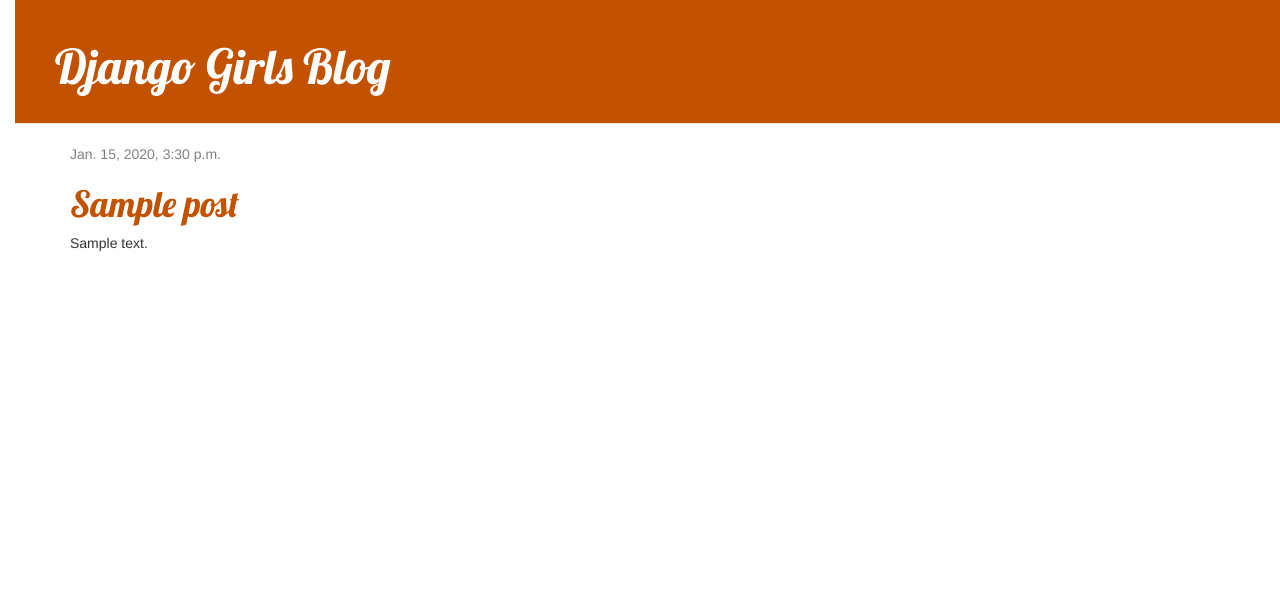
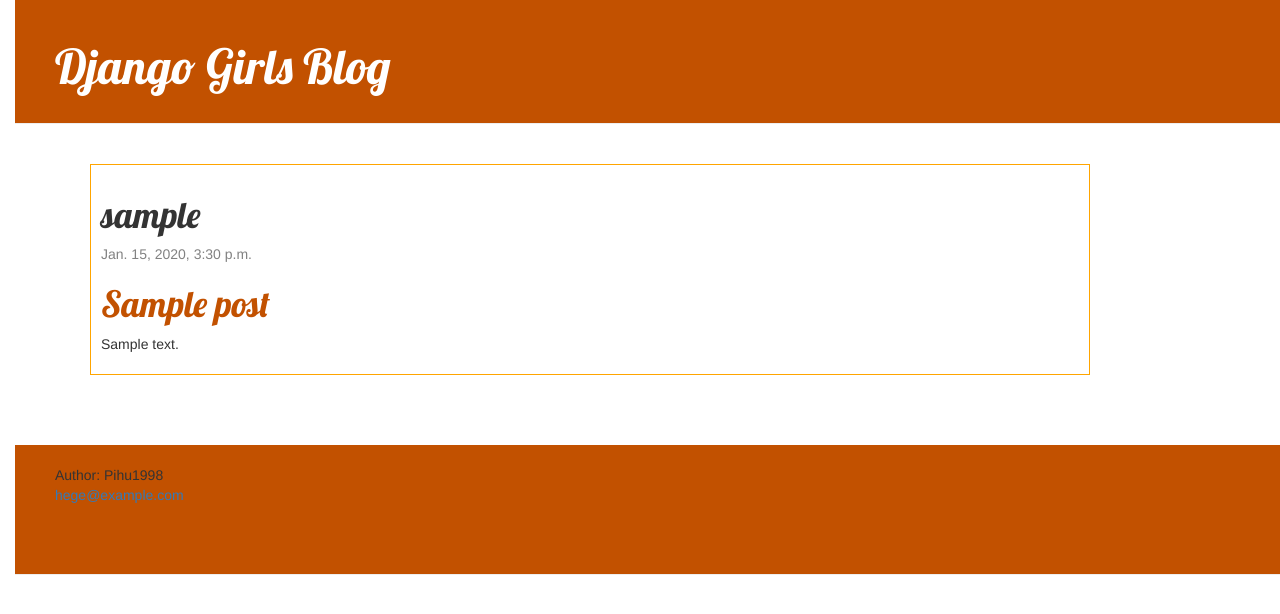
Before and after one commit to Pihu1998/my-first-blog, a Django app: page / in a window 1280 px wide. Shown: the top 614 px of the page. Run offline with Django 3.2, Linux system fonts and the light colour scheme; tables that the repository leaves empty hold one stand-in row (values such as "Sample post"); some libraries are stand-ins or nearby versions.

Commit message:
Changes in Styling

```diff
--- a/blog/static/css/blog.css
+++ b/blog/static/css/blog.css
@@ -10,6 +10,8 @@ body {
     margin-top: 0;
     padding: 20px 20px 20px 40px;
 }
+
+
 
 .page-header h1, .page-header h1 a, .page-header h1 a:visited, .page-header h1 a:active {
     color: #ffffff;
@@ -27,6 +29,7 @@ h1, h2, h3, h4 {
 
 .date {
     color: #828282;
+
 }
 
 .save {
@@ -45,7 +48,11 @@ h1, h2, h3, h4 {
 }
 
 .post {
-    margin-bottom: 70px;
+  width: 1000px;
+  border: 1px solid orange;
+  padding: 10px;
+  margin: 20px;
+
 }
 
 .post h2 a, .post h2 a:visited {
--- a/blog/templates/blog/base.html
+++ b/blog/templates/blog/base.html
@@ -23,5 +23,9 @@
             </div>
         </div>
     </div>
+    <footer class="page-header" style="margin-top: 50px; height: 130px; display: flex;">
+     <p>Author: Pihu1998<br>
+     <a href="mailto:hege@example.com">hege@example.com</a></p>
+   </footer>
     </body>
 </html>
--- a/blog/templates/blog/post_detail.html
+++ b/blog/templates/blog/post_detail.html
@@ -2,11 +2,16 @@
 
 {% block content %}
     <div class="post">
+    <div style="display:inline-block">
+          <h1>{{ post.author }}</h1>
+
+
         {% if post.published_date %}
             <div class="date">
                 {{ post.published_date }}
             </div>
         {% endif %}
+         </div>
         {% if user.is_authenticated %}
            <a class="btn btn-default" href="{% url 'post_edit' pk=post.pk %}"><span class="glyphicon glyphicon-pencil"></span></a>
         {% endif %}
--- a/blog/templates/blog/post_list.html
+++ b/blog/templates/blog/post_list.html
@@ -4,9 +4,15 @@
 {% block content %}
        {% for post in posts %}
     <div class="post">
-        <div class="date">
-          {{ post.published_date }}
-         </div>
+
+        <div style="display:inline-block;">
+          <h1>{{ post.author }}</h1>
+          <div class="date">{{ post.published_date }}</div>
+
+        </div>
+        {% if user.is_authenticated %}
+           <a class="btn btn-default" href="{% url 'post_edit' pk=post.pk %}"><span class="glyphicon glyphicon-pencil"></span></a>
+        {% endif %}
        <h1><a href="{% url 'post_detail' pk=post.pk %}">{{ post.title }}</a></h1>
         <p>{{ post.text|linebreaksbr }}</p>
     </div>
```
